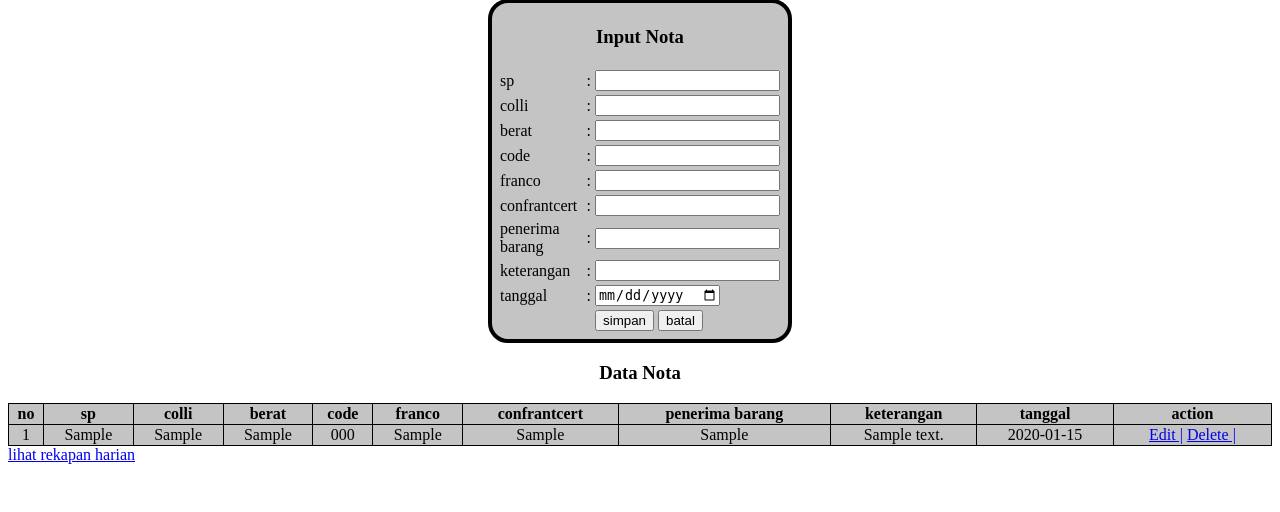
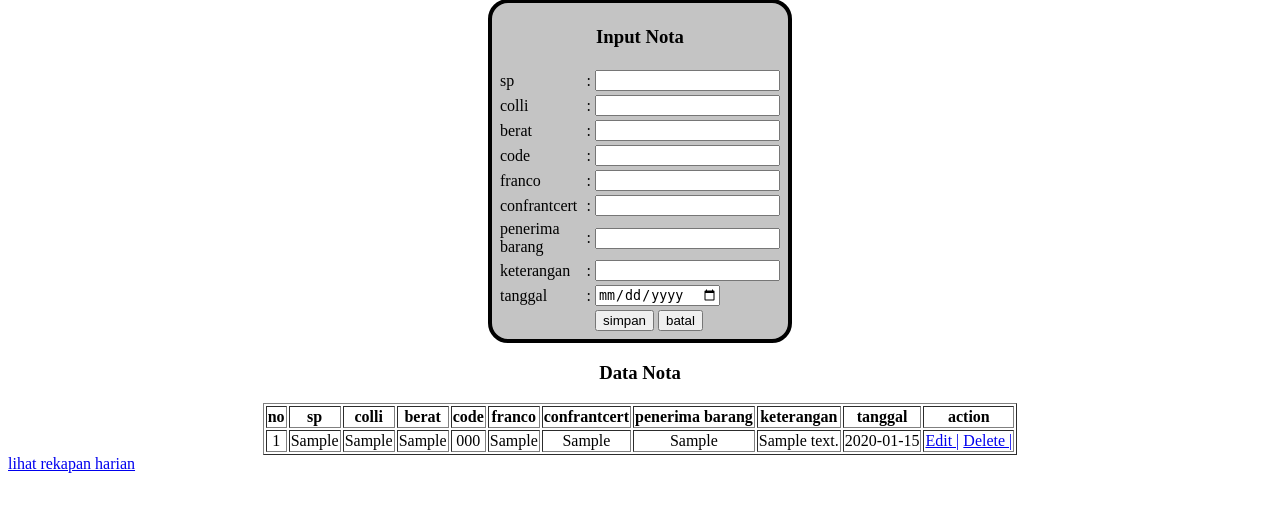
Before and after one commit to ariskadewi/jktranss, a PHP site: page / in a window 1280 px wide. Shown: the part 50-562 px from the top of the page. Run offline with PHP 8.4, Linux system fonts and the light colour scheme; tables that the repository leaves empty hold one stand-in row (values such as "Sample post").

Commit message:
Add files via upload

```diff
--- a/index.php
+++ b/index.php
@@ -5,10 +5,11 @@
 <head>
 	<title>tampilnota</title>
 	<link rel="stylesheet" type="text/css" href="style.css">
+
 </head>
 <body>
 
-<div id="bg">
+
 <form name="inputnota" method="post" action="prosesinputnota.php" id="masuk">
 	<h3 align="center">Input Nota</h3>
 	<table align="center">
@@ -72,8 +73,8 @@
 <h3 align="center">Data Nota</h3>
 <div style="overflow-x:auto;">
 
-<table id="table" border="1" style="background-color: #C4C4C4;">
-	<div id="bg-a">
+<table id="t01" align="center" class="bg" border="1px">
+
 	<tr>
 		<th>no</th>
     	<th>sp</th>
@@ -87,7 +88,7 @@
         <th>tanggal</th>
         <th>action</th>
     </tr>
-    </div>
+
 <?php
 include "koneksi.php";
 
@@ -129,6 +130,6 @@ while ($data = mysqli_fetch_array($query))
 </table>
 <a href="rekapharian.php">lihat rekapan harian</a>
 </div>
-</div>
+
 </body>
 </html>
```
